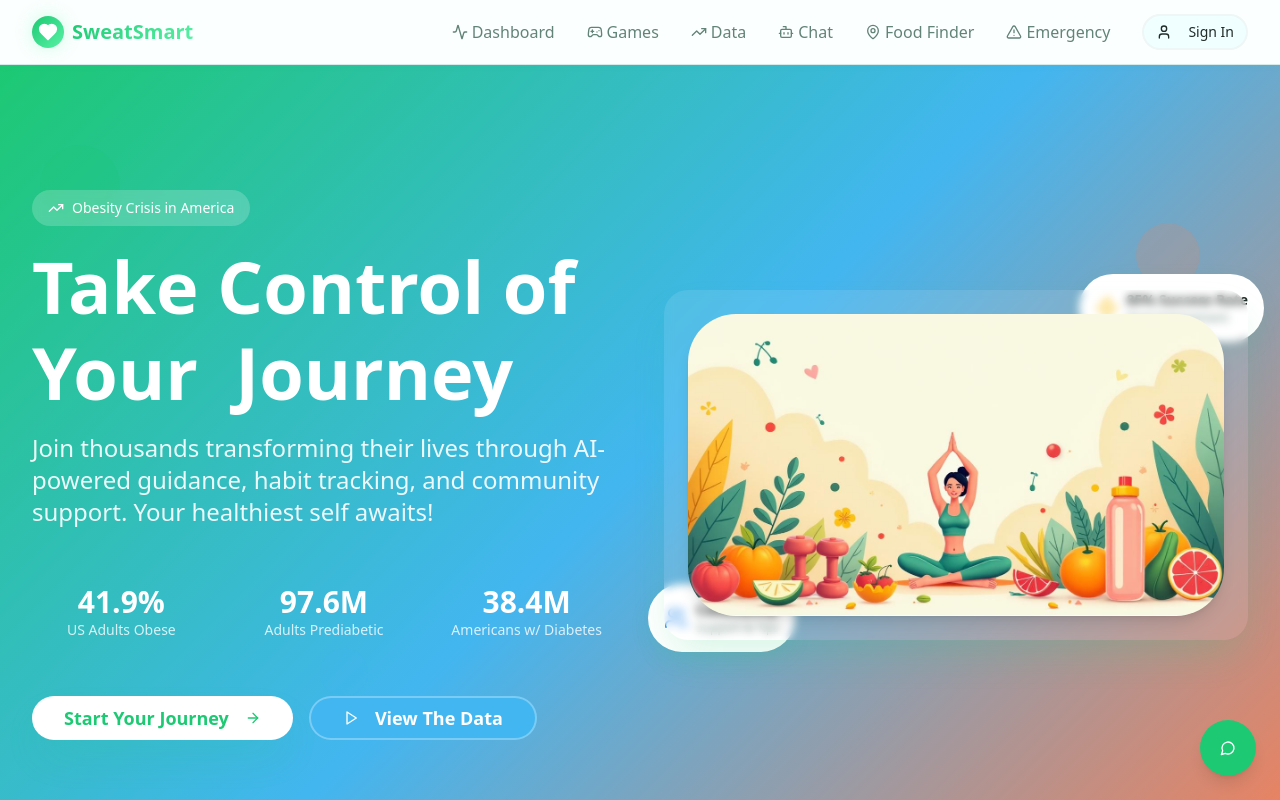
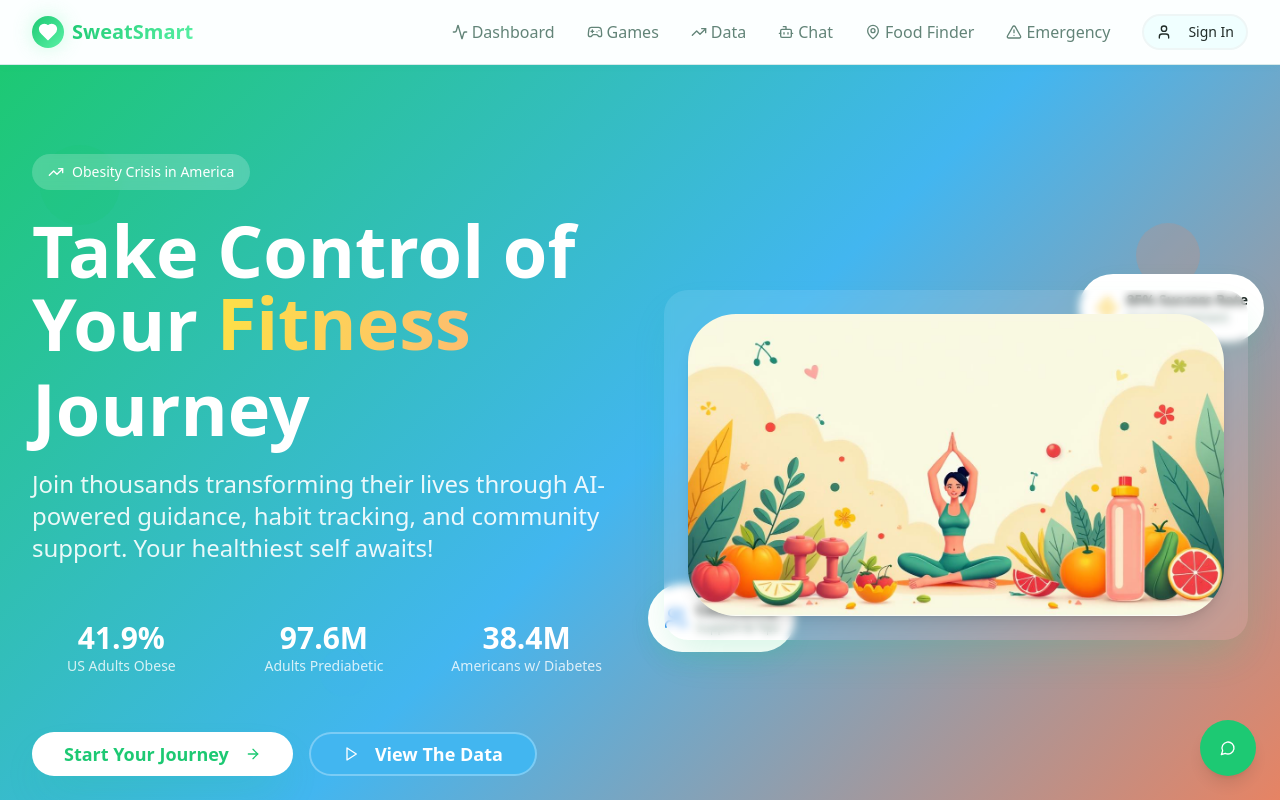
Before and after one commit to TanishqMittal139/sweat-smart-app-cac, a React (Vite) app: page / in a window 1280 px wide. Shown: the top 800 px of the page. Built offline with nearby package versions, Linux system fonts and the light colour scheme.

Commit message:
Fix rotating text animation

```diff
--- a/src/components/HeroSection.tsx
+++ b/src/components/HeroSection.tsx
@@ -39,14 +39,21 @@ const HeroSection = () => {
 
               <h1 className="text-4xl md:text-6xl lg:text-7xl font-bold text-white leading-tight">
                 Take Control of Your{" "}
-                <span className="inline-block relative h-[1.2em] overflow-hidden align-bottom">
+                <span className="inline-block relative overflow-hidden" style={{ minWidth: '280px', height: '1.2em', verticalAlign: 'text-bottom' }}>
                   <span
                     key={currentWordIndex}
-                    className={`absolute inset-0 bg-gradient-to-r from-yellow-300 to-orange-300 bg-clip-text text-transparent ${
-                      isAnimating ? "animate-slide-down" : ""
+                    className={`absolute top-0 left-0 w-full bg-gradient-to-r from-yellow-300 to-orange-300 bg-clip-text text-transparent transition-transform duration-1000 ${
+                      isAnimating ? "translate-y-full" : "translate-y-0"
                     }`}
                   >
                     {words[currentWordIndex]}
+                  </span>
+                  <span
+                    className={`absolute top-0 left-0 w-full bg-gradient-to-r from-yellow-300 to-orange-300 bg-clip-text text-transparent transition-transform duration-1000 ${
+                      isAnimating ? "translate-y-0" : "-translate-y-full"
+                    }`}
+                  >
+                    {words[(currentWordIndex + 1) % words.length]}
                   </span>
                 </span>{" "}
                 Journey
```
